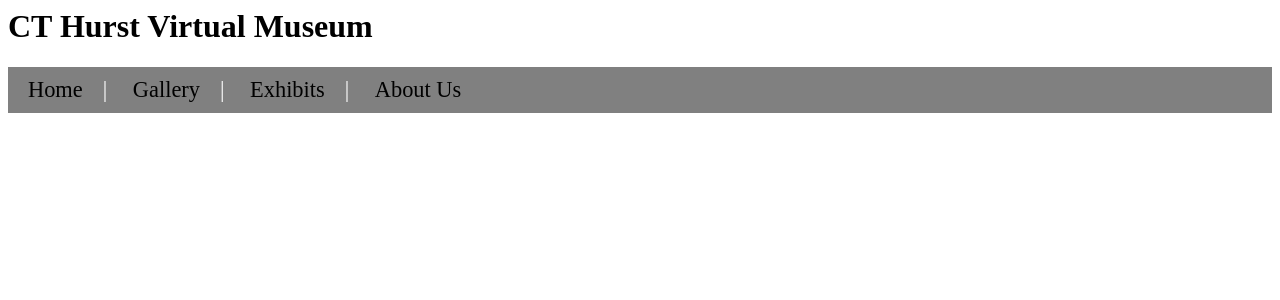
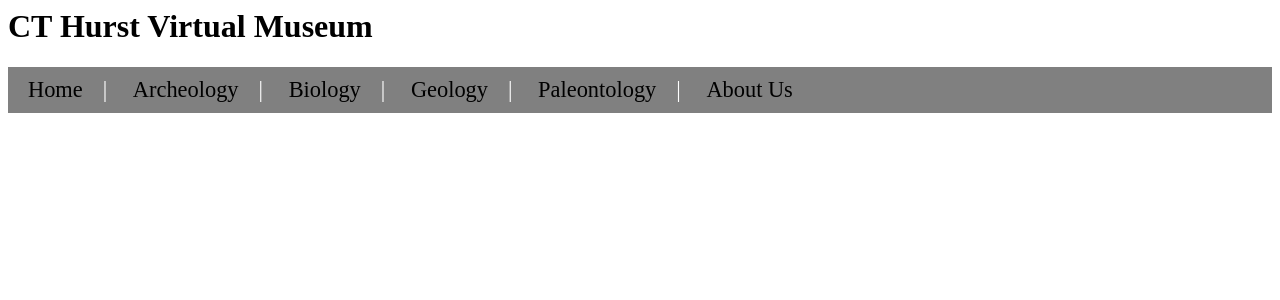
Before and after one commit to kRotunda/CS495_Hurst_Museum, a Flask app: template templates/base.html in a window 1280 px wide. Shown: the top 300 px of the page. Run offline with Flask 2, Linux system fonts and the light colour scheme; the template is opened without the code that fills it, so the values that code supplies are empty.

Commit message:
python routs

```diff
--- a/templates/base.html
+++ b/templates/base.html
@@ -10,8 +10,10 @@
 <div id="navigation">
     <ul>
         <li><a href="#">Home</a></li>
-        <li><a href="#">Gallery</a></li>
-        <li><a href="#">Exhibits</a></li>
+        <li><a href="#">Archeology</a></li>
+        <li><a href="#">Biology</a></li>
+        <li><a href="#">Geology</a></li>
+        <li><a href="#">Paleontology</a></li>
         <li><a href="#">About Us</a></li>
     </ul>
 </div>
```
